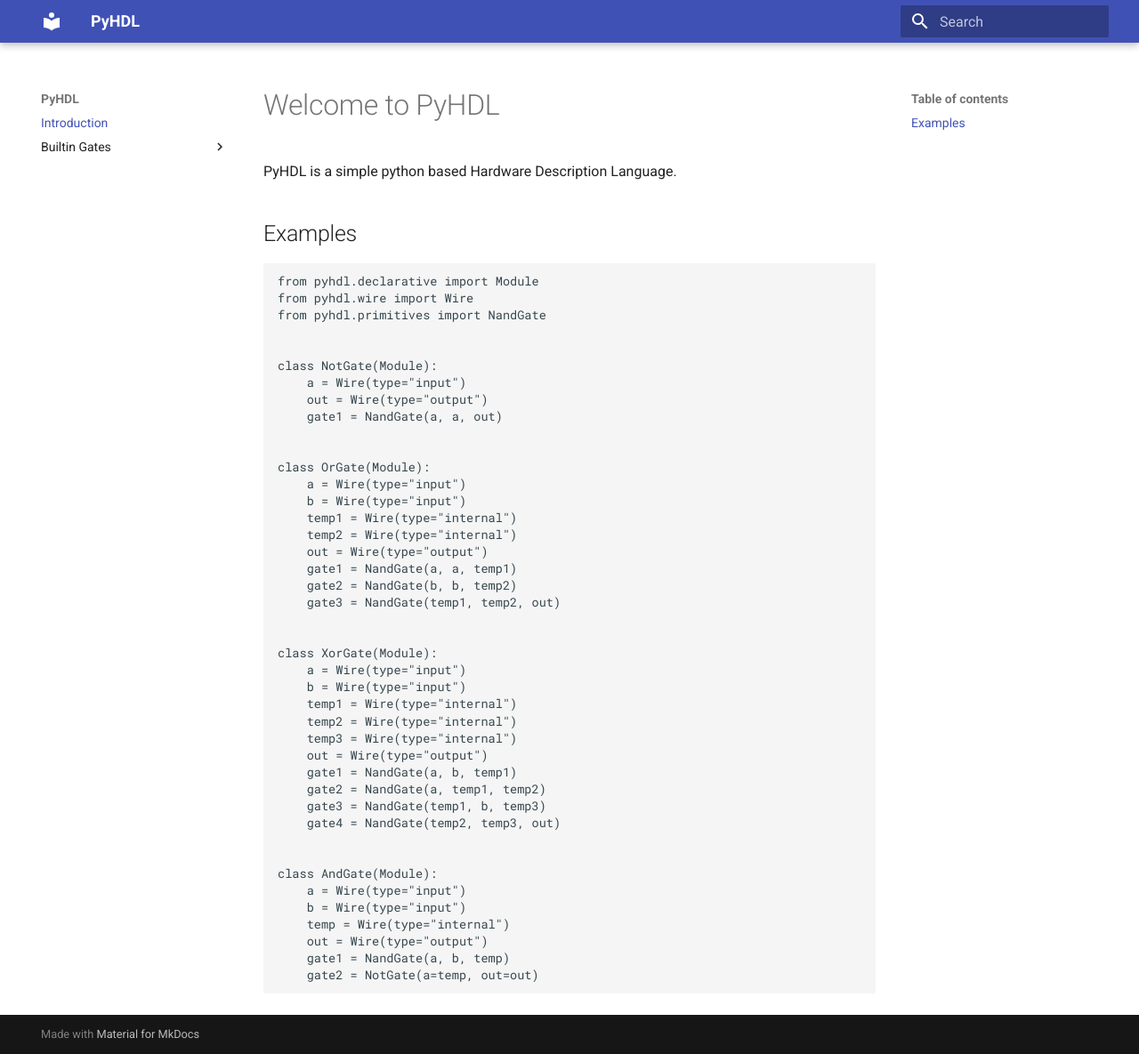
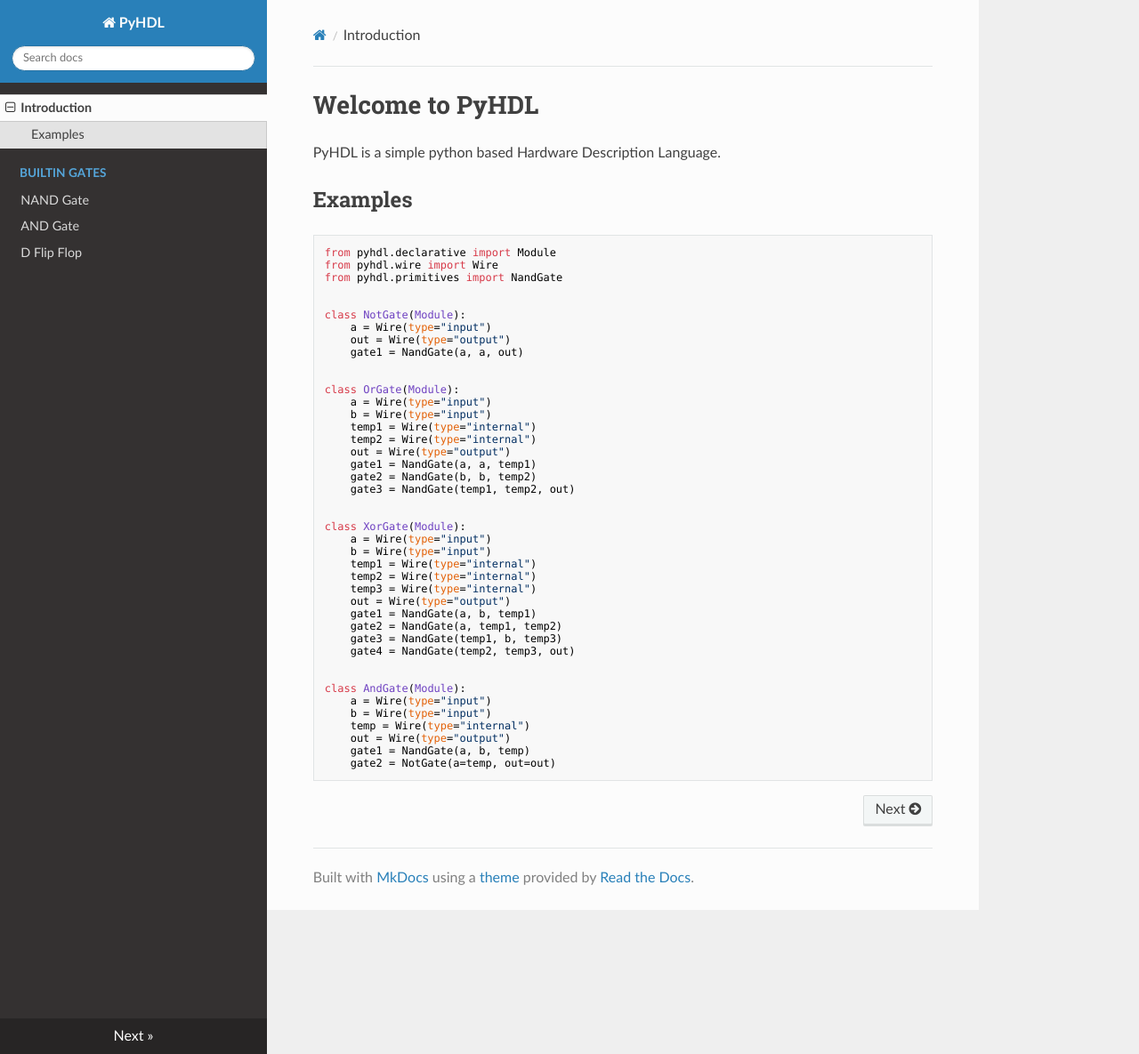
Before and after one commit to SdNssr/pyhdl, an MkDocs documentation site: the page built from docs/index.md, in a window 1280 px wide and 1185 px high. Shown: the whole window at 89% size. Built offline with MkDocs 1.6.1, drawn with Linux system fonts in a browser that asks for light colours; nearby versions of some CDN libraries; old or Windows-style settings are respelled for this version of MkDocs.

Commit message:
Deployed docs to gh-pages

```diff
--- a/mkdocs.yml
+++ b/mkdocs.yml
@@ -1,5 +1,5 @@
 site_name: PyHDL
-theme: 'material'
+theme: 'readthedocs'
 pages:
 - Introduction: 'index.md'
 - Builtin Gates:
```
Also changed, not shown: 1 other file.
